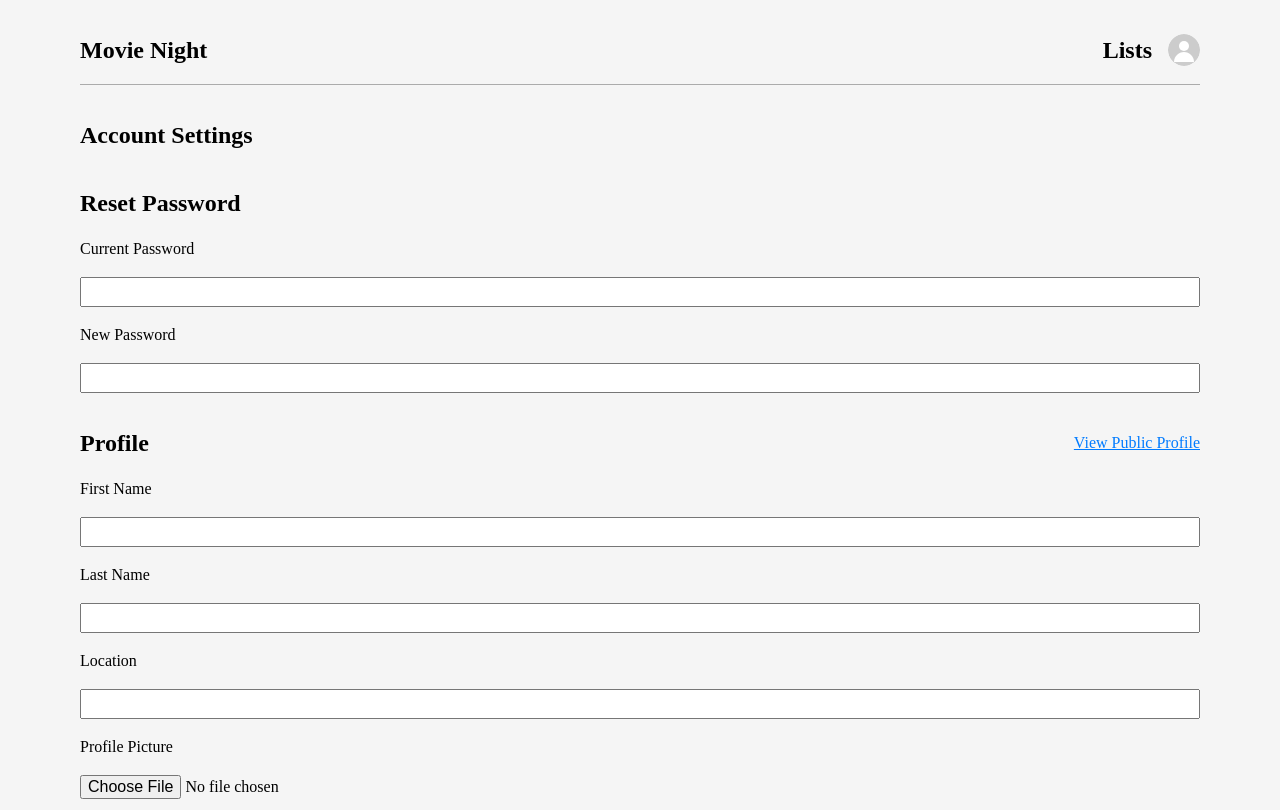
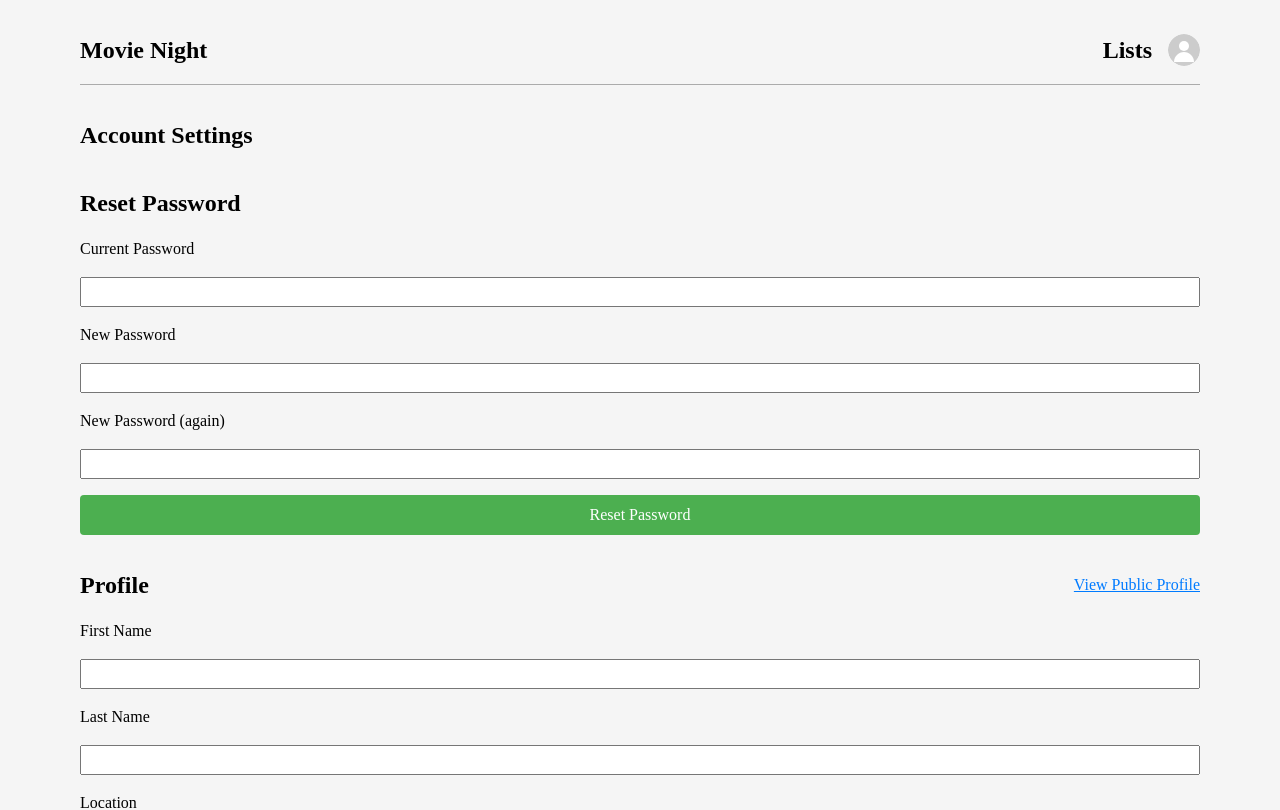
Before and after one commit to tiradoe/movie-night-web, a Nuxt app: page /account-settings in a window 1280 px wide. Shown: the top 810 px of the page. Built offline with nearby package versions, Linux system fonts and the light colour scheme.

Commit message:
added support for resetting a password while logged in

```diff
--- a/app/components/forms/auth/new-password-form.vue
+++ b/app/components/forms/auth/new-password-form.vue
@@ -4,14 +4,14 @@ const props = defineProps<{
   email: string
 }>();
 
-const {resetPassword} = useAuth();
+const {resetPasswordWithToken} = useAuth();
 const password = ref("");
 const passwordConfirmation = ref("");
 const tokenExpired = ref(false);
 
 const handlePasswordReset = () => {
   try {
-    resetPassword(password.value, passwordConfirmation.value, props.token, props.email);
+    resetPasswordWithToken(password.value, passwordConfirmation.value, props.token, props.email);
   } catch (error: unknown) {
     if (error instanceof Error && error.message === "TOKEN_EXPIRED")
       tokenExpired.value = true;
--- a/app/components/forms/password-reset-form.vue
+++ b/app/components/forms/password-reset-form.vue
@@ -1,18 +1,49 @@
 <script lang="ts" setup>
+import ButtonAction from "~/components/common/button-action.vue";
+
+const {resetPassword} = useAuth();
+
+const currentPassword = ref("");
+const newPassword = ref("");
+const confirmNewPassword = ref("");
+const errors = ref<string[]>([]);
+const successMessage = ref("");
+
+const handlePasswordReset = async () => {
+  errors.value = []
+  try {
+    await resetPassword(newPassword.value, confirmNewPassword.value, currentPassword.value);
+    successMessage.value = "Password reset successful!";
+  } catch (error) {
+    const fieldErrors = Object.values((error as any)?.errors ?? {}).flat() as string[]
+    errors.value = fieldErrors.length ? fieldErrors : [error?.message ?? "An error occurred. Please try again."]
+    successMessage.value = "";
+  }
+}
 
 </script>
 
 <template>
-  <form class="password-form">
+  <form class="password-form" @submit.prevent>
     <div class="form-group">
-      <label for="current-password">Current Password</label>
-      <input id="current-password" type="password"/>
+      <label for="new-password">Current Password</label>
+      <input id="new-password" v-model="currentPassword" type="password"/>
+    </div>
+    <div class="form-group">
+      <label for="current-password">New Password</label>
+      <input id="current-password" v-model="newPassword" type="password"/>
+    </div>
+    <div class="form-group">
+      <label for="current-password">New Password (again)</label>
+      <input id="current-password" v-model="confirmNewPassword" type="password"/>
     </div>
 
-    <div class="form-group">
-      <label for="new-password">New Password</label>
-      <input id="new-password" type="password"/>
-    </div>
+
+    <ButtonAction button-text="Reset Password" @action="handlePasswordReset"/>
+    <ul v-if="errors.length" class="error-message">
+      <li v-for="msg in errors" :key="msg">{{ msg }}</li>
+    </ul>
+    <p v-if="successMessage" class="success-message">{{ successMessage }}</p>
   </form>
 </template>
 
@@ -22,4 +53,12 @@
   flex-direction: column;
   gap: 1rem;
 }
+
+.error-message {
+  color: var(--color-error-text);
+}
+
+.success-message {
+  color: var(--color-button-primary);
+}
 </style>
--- a/app/composables/useAuth.ts
+++ b/app/composables/useAuth.ts
@@ -37,12 +37,32 @@ export const useAuth = () => {
         await navigateTo('/auth/login')
     }
 
-    const resetPassword = async (password: string, passwordConfirmation: string, token: string, email: string) => {
+    const resetPassword = async (password: string, passwordConfirmation: string, currentPassword: string) => {
         await $fetch('/sanctum/csrf-cookie', {
             baseURL: config.public.apiBase,
             credentials: 'include',
         })
         await $api('/api/reset-password', {
+            method: 'POST',
+            body: {
+                password,
+                password_confirmation: passwordConfirmation,
+                current_password: currentPassword
+            },
+            onResponseError: ({response}) => {
+                const err = new Error(response._data?.message ?? 'Failed to reset password');
+                (err as any).errors = response._data?.errors ?? {}
+                throw err
+            }
+        })
+    }
+
+    const resetPasswordWithToken = async (password: string, passwordConfirmation: string, token: string, email: string) => {
+        await $fetch('/sanctum/csrf-cookie', {
+            baseURL: config.public.apiBase,
+            credentials: 'include',
+        })
+        await $api('/api/reset-password-token', {
             method: 'POST',
             body: {
                 password,
@@ -57,6 +77,20 @@ export const useAuth = () => {
             }
         })
         await navigateTo('/lists')
+    }
+
+    const forgotPassword = async (email: string) => {
+        await $fetch('/sanctum/csrf-cookie', {
+            baseURL: config.public.apiBase,
+            credentials: 'include',
+        })
+        await $api('/api/forgot-password', {
+            method: 'POST',
+            body: {
+                email
+            },
+        })
+        await navigateTo('/login')
     }
 
     const xsrfToken = useCookie('XSRF-TOKEN')
@@ -77,5 +111,5 @@ export const useAuth = () => {
         navigateTo('/auth/login')
     }
 
-    return {login, register, resetPassword, logout}
+    return {login, register, forgotPassword, resetPassword, resetPasswordWithToken, logout}
 }
--- a/app/middleware/auth.global.ts
+++ b/app/middleware/auth.global.ts
@@ -2,7 +2,8 @@ export default defineNuxtRouteMiddleware((to) => {
     const publicRoutes = [
         'auth-login',
         'auth-register',
-        'auth-reset-password',
+        'auth-reset-password-token',
+        'auth-forgot-password',
         'invitations-token-accept',
         'invitations-token-decline',
     ]
--- /dev/null
+++ b/app/pages/auth/forgot-password.vue
@@ -0,0 +1,35 @@
+<script lang="ts" setup>
+
+import ButtonAction from "~/components/common/button-action.vue";
+
+definePageMeta({
+  layout: 'auth'
+})
+
+const {forgotPassword} = useAuth();
+const email = ref("");
+const handlePasswordReset = () => {
+  forgotPassword(email.value);
+}
+
+</script>
+
+<template>
+  <div>
+    <form class="forgot-password-form">
+      <label for="email">Email</label>
+      <input id="email" v-model="email" type="email"/>
+      <ButtonAction button-text="Send Reset Link" @action="handlePasswordReset"/>
+    </form>
+  </div>
+
+</template>
+
+<style scoped>
+form {
+  display: flex;
+  flex-direction: column;
+  gap: 1rem;
+}
+
+</style>
--- a/app/pages/auth/login.vue
+++ b/app/pages/auth/login.vue
@@ -10,11 +10,16 @@ definePageMeta({
   <div class="content">
     <h1>Log in</h1>
     <login-form/>
+    <NuxtLink class="link" to="/auth/forgot-password">Forgot Your Password?</NuxtLink>
   </div>
 
 </template>
 
 <style scoped>
+.link {
+  color: #007bff;
+}
+
 .content {
   display: flex;
   flex-direction: column;
```
